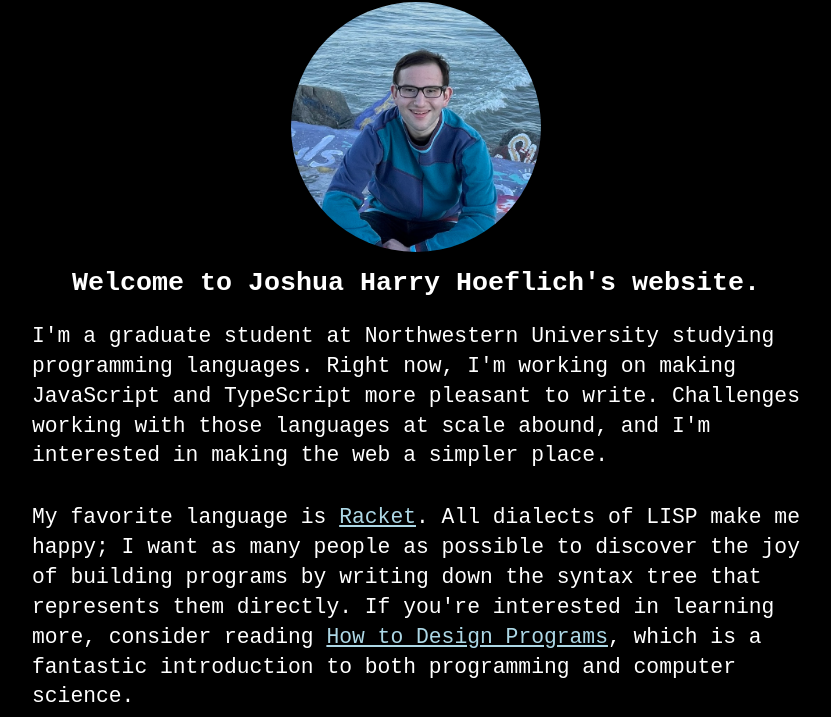
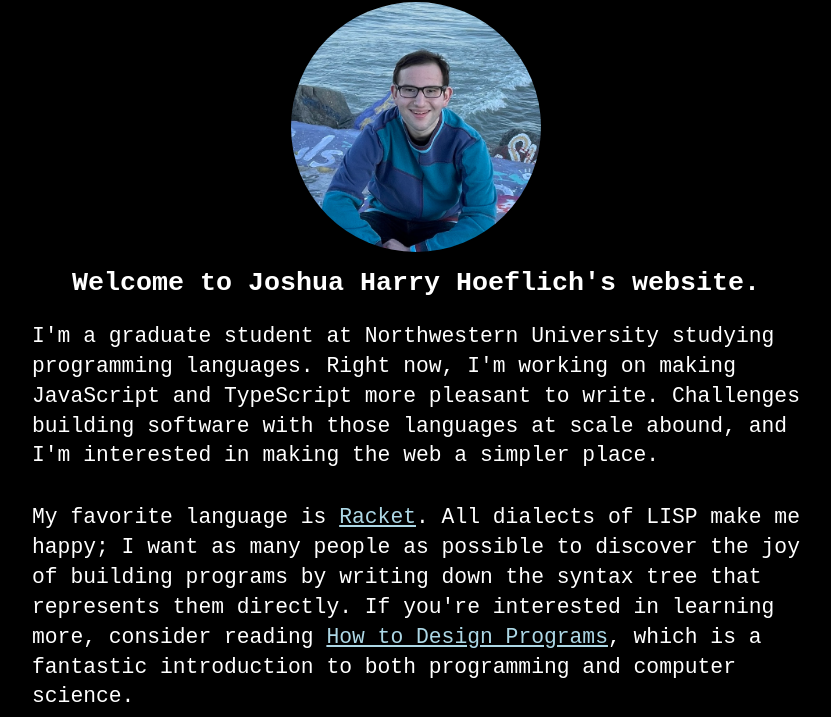
Before and after one commit to joshuaharry/joshuaharry.com, a plain HTML site: page public/index.html in a window 1280 px wide. Shown: the part 83-800 px from the top of the page, without its empty margins (224-1055 px from the left). Drawn offline with Linux system fonts and the light colour scheme.

Commit message:
Add favicon.ico

```diff
--- a/public/index.html
+++ b/public/index.html
@@ -16,8 +16,9 @@
         <p>
           I'm a graduate student at Northwestern University studying programming
           languages. Right now, I'm working on making JavaScript and TypeScript
-          more pleasant to write. Challenges working with those languages at
-          scale abound, and I'm interested in making the web a simpler place.
+          more pleasant to write. Challenges building software with those
+          languages at scale abound, and I'm interested in making the web a
+          simpler place.
         </p>
         <p>
           My favorite language is
```
Also changed, not shown: public/favicon.ico (added).
